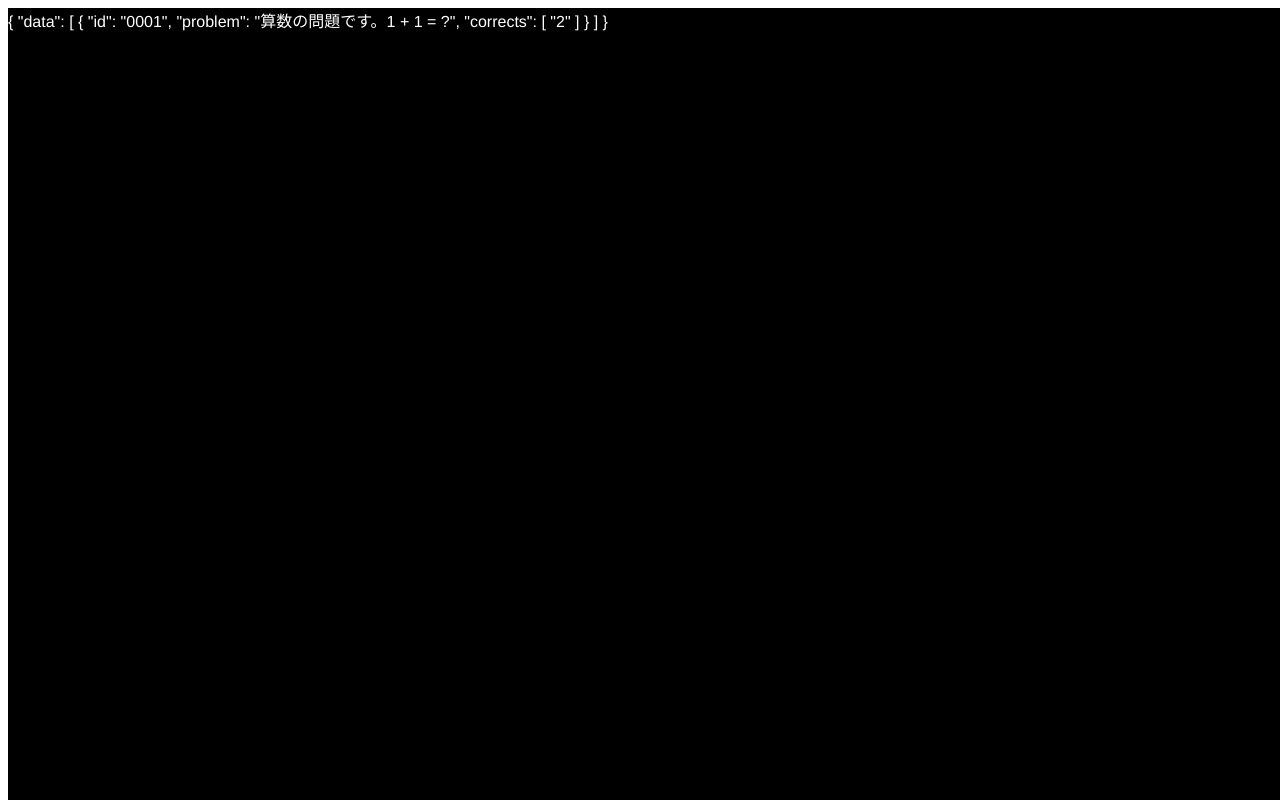
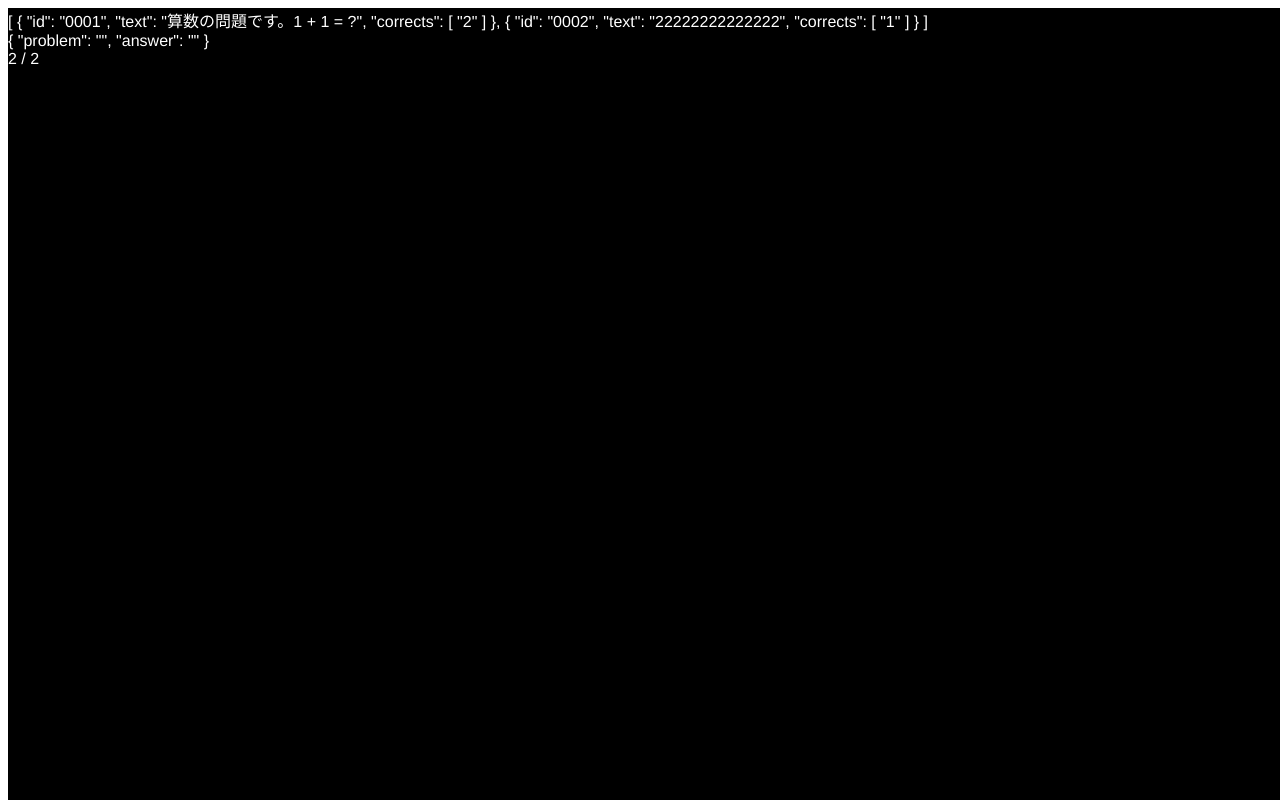
Before and after one commit to what-color-is-tetsuko/what-color-is-tetsuko, a Vue app in the folder tetsuko/: page /quiz in a window 1280 px wide. Built offline with nearby package versions, Linux system fonts and the light colour scheme.

Commit message:
クイズデータを渡せるようになった

```diff
--- a/tetsuko/src/components/Quiz.vue
+++ b/tetsuko/src/components/Quiz.vue
@@ -5,7 +5,9 @@
     </div>
 
     <div class="container">
-    {{ questions }}
+    {{ questions }}<br>
+    {{ question }}<br>
+    {{ questionIndex + 1 }} / {{ questions.length }}
      </div>
      </div>
 </template>
@@ -69,16 +71,22 @@ export default {
 
         console.log('init')
 
-        var questions = {
-          "data": [
+        var questions = [
           {
             "id": "0001",
-            "problem": "算数の問題です。1 + 1 = ?",
+            "text": "算数の問題です。1 + 1 = ?",
             "corrects": [
               "2"
             ]
+          },
+          {
+            "id": "0002",
+            "text": "22222222222222",
+            "corrects": [
+              "1"
+            ]
           }
-        ]}
+        ]
 
           console.log('init vars');
           // 変数の初期化
@@ -89,13 +97,15 @@ export default {
           this.questionOpen = true;
           this.endOpen = false;
           this.checkedChoices = [];
-          console.log(this);
 
           //  問題の取得
           this.questions = questions;
+//          console.log(this.questions);
 
           // // 問題をランダムに並べた配列を作成する
-          // var questionsNum = data.questions.length;
+          var questionsNum = this.questions.length;
+          // // console.log(this.questions.length);
+          console.log(this.questions[1]);
 
           // var arr = [];
           //    for (var i = 0; i < questionsNum; i++) {
@@ -105,15 +115,16 @@ export default {
           //   var randomIndex;
           //   for (var i = 0; i < questionsNum; i++) {
           //     randomIndex = Math.floor(Math.random() * arr.length);
-          //     data.shuffledArr[i] = arr[randomIndex];
+          //     this.shuffledArr[i] = arr[randomIndex];
           //     arr.splice(randomIndex, 1);
           //   }
 
           //   // questionにquestionsの1問目を設定する
-          //   data.question = data.questions[data.shuffledArr[data.questionIndex]];
+          //   this.question = this.questions[this.shuffledArr[this.questionIndex]];
+          //   // console.log(this.question);
 
           //   // 選択肢を生成する correctsとincorrectsを繋げシャッフル
-          //   data.choices = _.shuffle(_.concat(data.question.corrects, data.question.incorrects));
+          //   // this.choices = _.shuffle(_.concat(this.question.corrects, this.question.incorrects));
 
     },
     // 画面生成後実行されるメソッド
```
